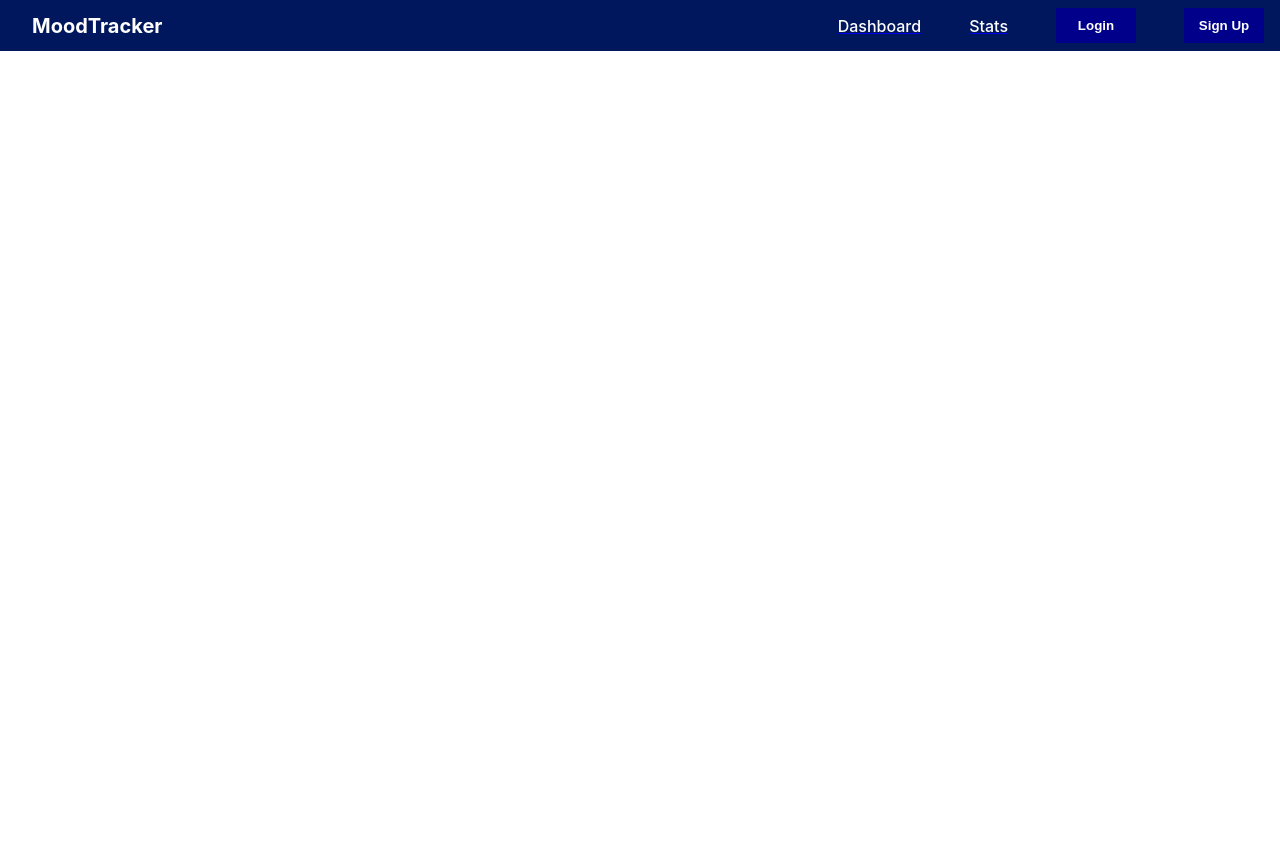
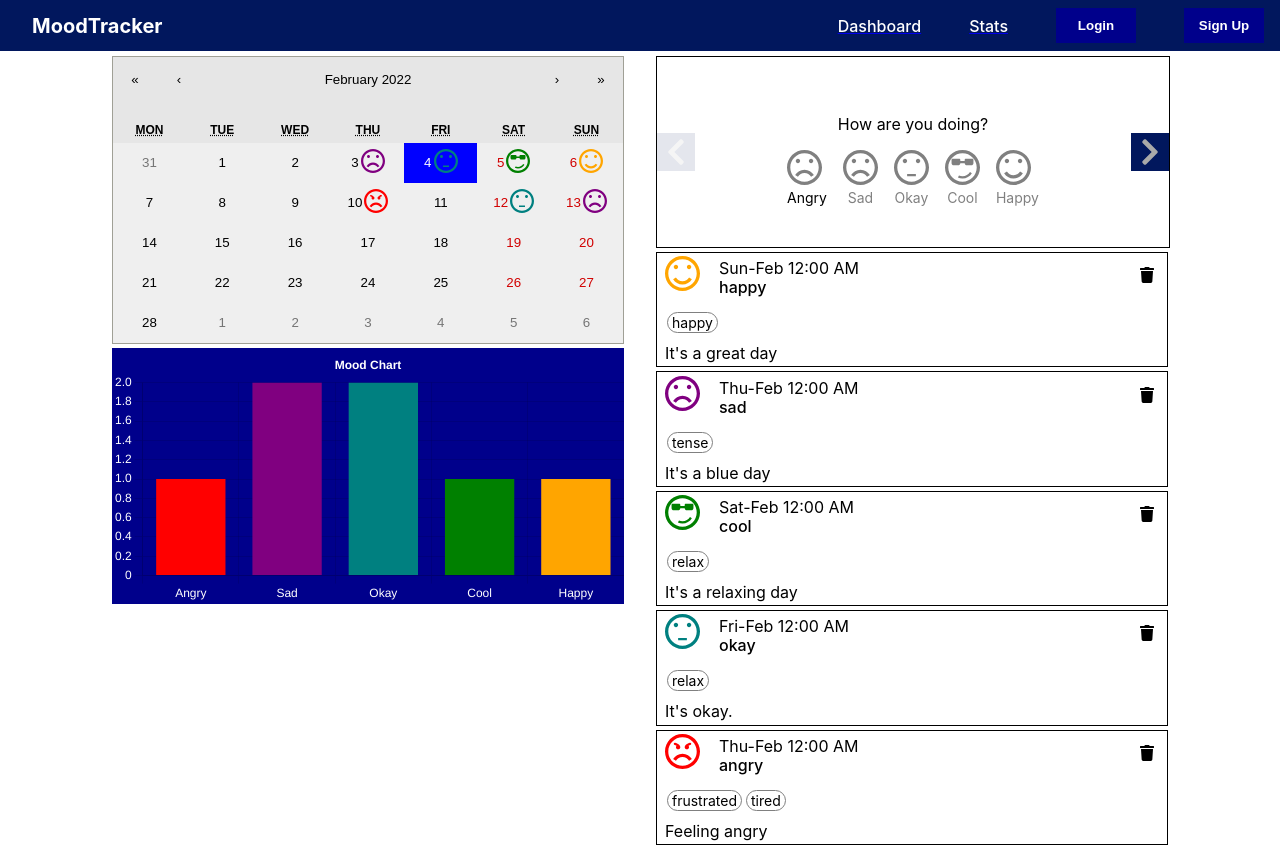
Before and after one commit to ajay020/mood-tracker, a React (Create React App) app: page / in a window 1280 px wide. Shown: the top 846 px of the page. Before the commit the page ends 800 px from the top, so only its background shows below. Built offline with nearby package versions, Linux system fonts and the light colour scheme.

Commit message:
router bug fixed

```diff
--- a/src/App.tsx
+++ b/src/App.tsx
@@ -17,7 +17,8 @@ function App() {
         <BrowserRouter>
             <Routes>
                 <Route path="/" element={<Navbar/>} >
-                    <Route path="dashboard" element={<Home/>} />
+                    <Route index element={<Home/>} />
+                    <Route  path="dashboard" element={<Home/>} />
                     <Route path="stats" element={<Stats/>} />
                 </Route>
             </Routes>
--- a/src/pages/Stats.tsx
+++ b/src/pages/Stats.tsx
@@ -57,7 +57,6 @@ const BarGrapContainer = styled.div`
     }
 `
 
-
 const Stats  = () => {
 
     const emotions = useAppSelector(getEmotions)
```
